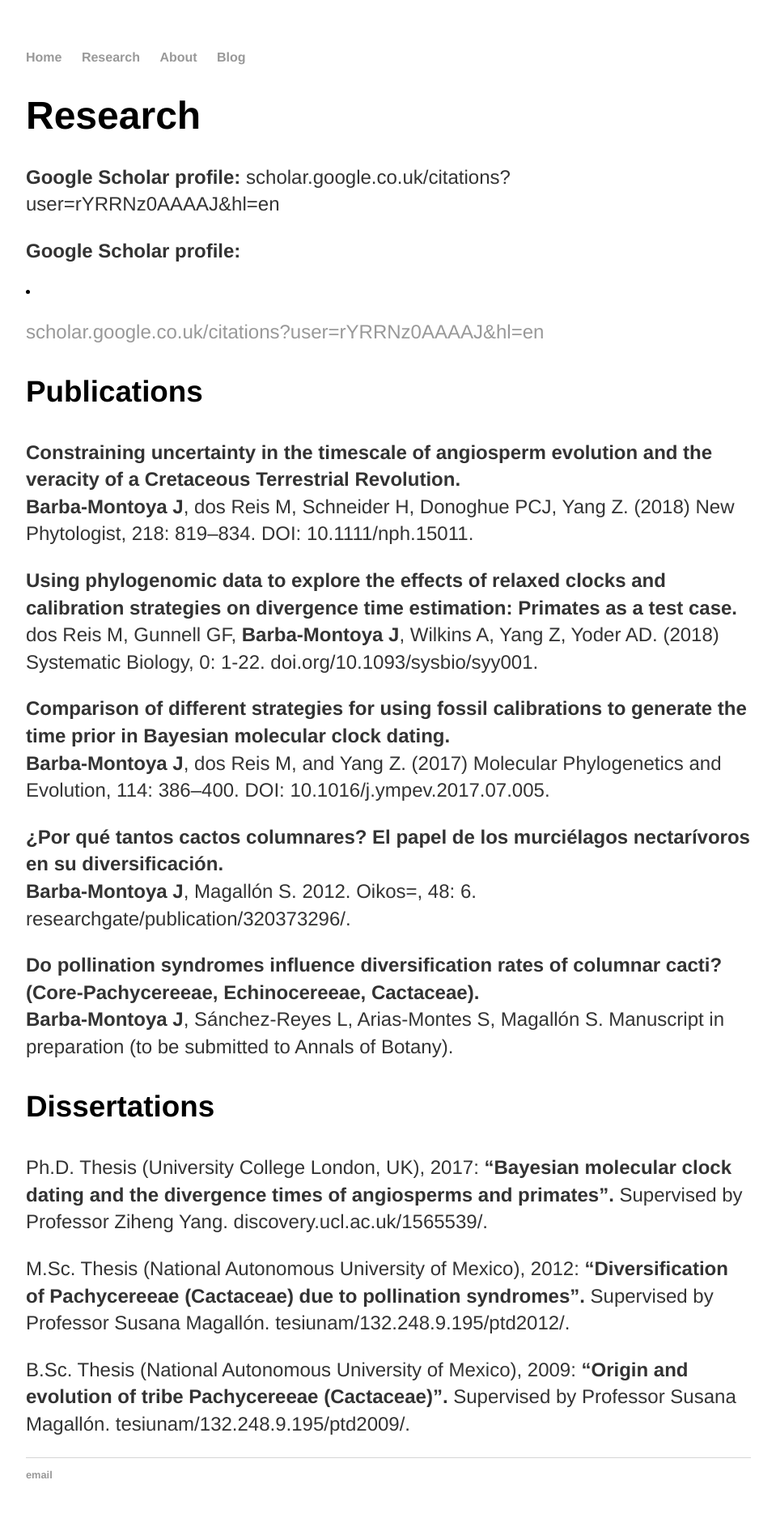
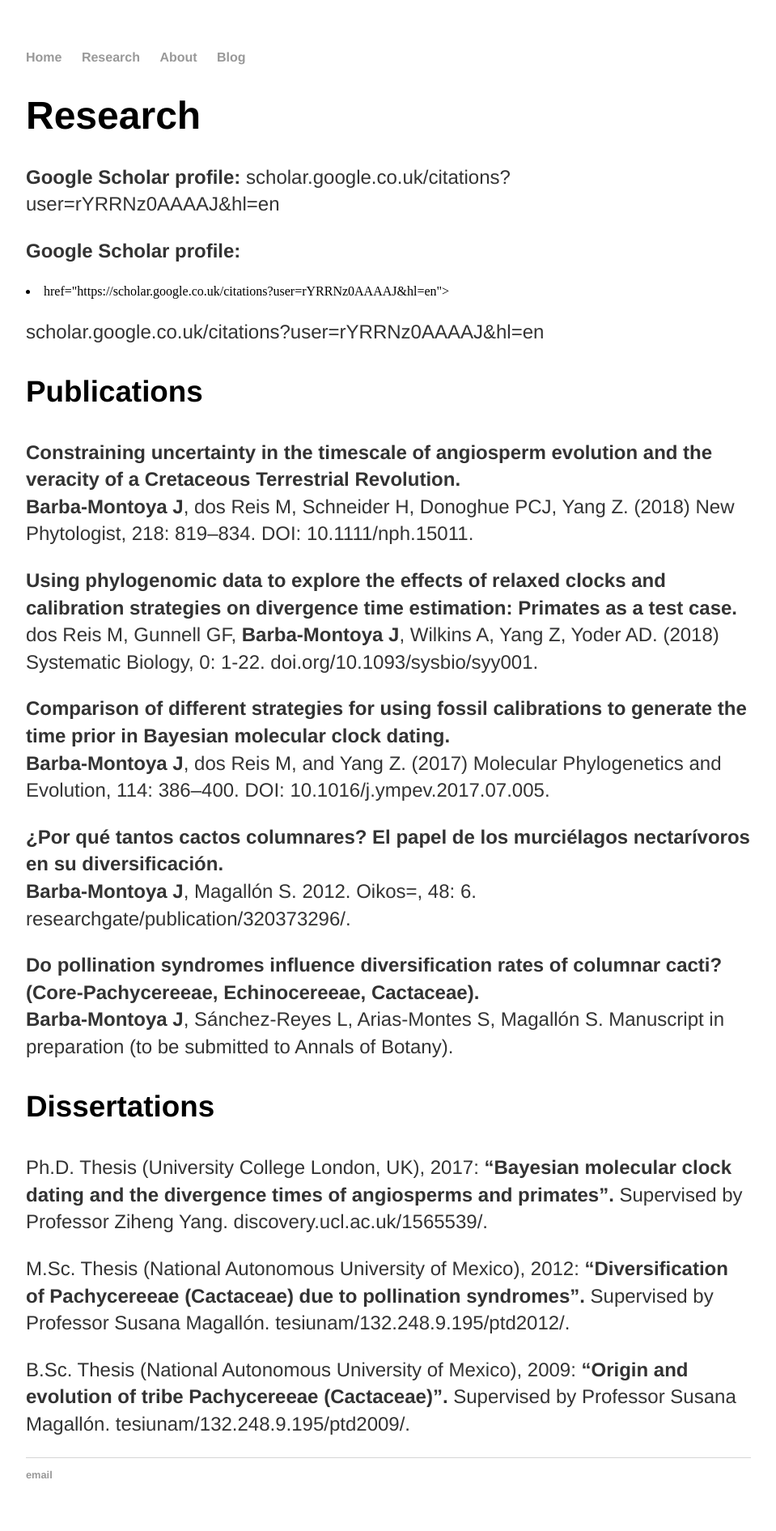
Before and after one commit to josebarbamontoya/josebarbamontoya.github.io, a Jekyll site: the page built from research/index.html, in a window 1280 px wide. Shown: the whole page at 81% size, without its empty margins (160-1119 px from the left). Built offline with Jekyll 4.4.1, drawn with Linux system fonts in a browser that asks for light colours; some of the changed lines change nothing that is shown.

Commit message:
Update index.html

```diff
--- a/research/index.html
+++ b/research/index.html
@@ -7,7 +7,7 @@ title: Jose Barba-Montoya
 					<h1>Research</h1>
 					<p><b>Google Scholar profile:</b> scholar.google.co.uk/citations?user=rYRRNz0AAAAJ&hl=en</p>
 
-		<p><b>Google Scholar profile:</b><li><a href="https://scholar.google.co.uk/citations?user=rYRRNz0AAAAJ&hl=en"><p>scholar.google.co.uk/citations?user=rYRRNz0AAAAJ&hl=en</a></li></p>
+		<p><b>Google Scholar profile:</b><li>href="https://scholar.google.co.uk/citations?user=rYRRNz0AAAAJ&hl=en"><p>scholar.google.co.uk/citations?user=rYRRNz0AAAAJ&hl=en</li></p>
 
 					<h3>Publications</h3>
 <p><b>Constraining uncertainty in the timescale of angiosperm evolution and the veracity of a Cretaceous Terrestrial Revolution.</b><br>
```
